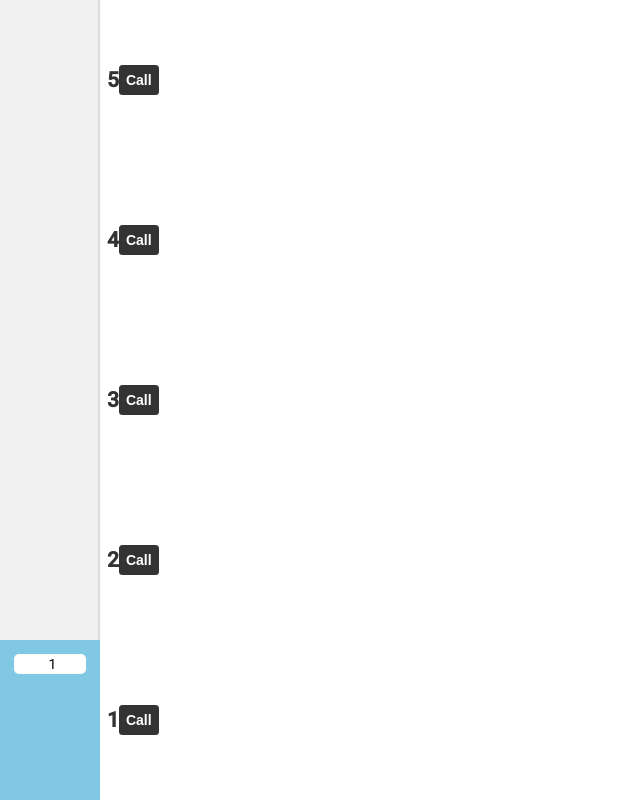
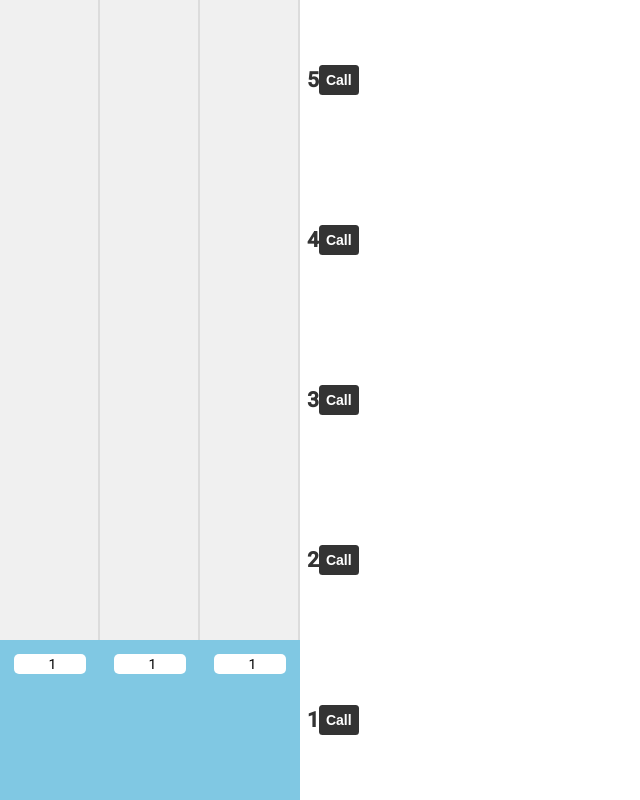
Before and after one commit to xonika9/elevator-emulator-test-task, a Vue app: page / in a window 1280 px wide. Shown: the whole page, without its empty margins (0-640 px from the left). Built offline with nearby package versions, Linux system fonts and the light colour scheme.

Commit message:
add multiple elevators

```diff
--- a/src/App.vue
+++ b/src/App.vue
@@ -1,91 +1,143 @@
 <script setup>
-import { ref, reactive, watch } from 'vue';
+import { ref, reactive, watch, onMounted } from 'vue';
 import ElevatorShaft from './components/ElevatorShaft/ElevatorShaft.vue';
 import ElevatorFloors from './components/ElevatorFloors/ElevatorFloors.vue';
 import ElevatorCab from './components/ElevatorCab/ElevatorCab.vue';
-import { NUM_FLOORS } from './config';
+import { NUM_FLOORS, NUM_ELEVATORS } from './config';
 
-const currentFloor = ref(1);
-const targetFloor = reactive({ value: 1 });
-const direction = ref('');
-const activeCalls = reactive(new Array(NUM_FLOORS).fill(false));
-const arrivedFloors = reactive(new Array(NUM_FLOORS).fill(false));
-const callQueue = ref([]);
-const movingToTarget = ref(false);
-const storedState = JSON.parse(localStorage.getItem('elevatorState') || '{}');
+const createElevator = () => {
+  const elevator = {
+    currentFloor: ref(1),
+    targetFloor: reactive({ value: 1 }),
+    direction: ref(''),
+    activeCalls: reactive(new Array(NUM_FLOORS).fill(false)),
+    arrivedFloors: reactive(new Array(NUM_FLOORS).fill(false)),
+    callQueue: ref([]),
+    movingToTarget: ref(false),
+  };
 
-currentFloor.value = storedState.currentFloor || 1;
-targetFloor.value = storedState.targetFloor || 1;
-callQueue.value = storedState.callQueue || [];
+  watch(elevator.currentFloor, (newFloor, oldFloor) => {
+    elevator.direction.value = newFloor > oldFloor ? '↑' : '↓';
+  });
 
-const saveState = () => {
+  return elevator;
+};
+
+const saveState = (elevator, index) => {
   const state = {
-    currentFloor: currentFloor.value,
-    targetFloor: targetFloor.value,
-    callQueue: callQueue.value,
+    currentFloor: elevator.currentFloor.value,
+    targetFloor: elevator.targetFloor.value,
+    callQueue: elevator.callQueue.value,
   };
-  localStorage.setItem('elevatorState', JSON.stringify(state));
+  localStorage.setItem(`elevatorState-${index}`, JSON.stringify(state));
 };
+
+const restoreState = (elevator, index) => {
+  const storedState = JSON.parse(
+    localStorage.getItem(`elevatorState-${index}`) || '{}'
+  );
+
+  elevator.currentFloor.value = storedState.currentFloor || 1;
+  elevator.targetFloor.value = storedState.targetFloor || 1;
+  elevator.callQueue.value = storedState.callQueue || [];
+};
+
+const operateElevator = (elevator, index) => {
+  restoreState(elevator, index);
 
   const callElevator = async (floor) => {
     if (
-    (currentFloor.value === floor && !movingToTarget.value) ||
-    (targetFloor.value === floor && movingToTarget.value) ||
-    callQueue.value.includes(floor)
+      (elevator.currentFloor.value === floor &&
+        !elevator.movingToTarget.value) ||
+      (elevator.targetFloor.value === floor && elevator.movingToTarget.value) ||
+      elevator.callQueue.value.includes(floor)
     ) {
       return;
     }
 
-  callQueue.value.push(floor);
-  activeCalls[floor - 1] = true;
-  saveState();
-  if (movingToTarget.value) return;
+    elevator.callQueue.value.push(floor);
+    elevator.activeCalls[floor - 1] = true;
+    saveState(elevator, index);
 
-  while (callQueue.value.length > 0) {
-    movingToTarget.value = true;
-    targetFloor.value = callQueue.value[0];
-    activeCalls[targetFloor.value - 1] = true;
+    if (elevator.movingToTarget.value) return;
+    while (elevator.callQueue.value.length > 0) {
+      elevator.movingToTarget.value = true;
+      elevator.targetFloor.value = elevator.callQueue.value[0];
+      elevator.activeCalls[elevator.targetFloor.value - 1] = true;
       const delay = (ms) => new Promise((resolve) => setTimeout(resolve, ms));
 
-    while (currentFloor.value !== targetFloor.value) {
-      if (targetFloor.value > currentFloor.value) {
-        currentFloor.value++;
+      while (elevator.currentFloor.value !== elevator.targetFloor.value) {
+        if (elevator.targetFloor.value > elevator.currentFloor.value) {
+          elevator.currentFloor.value++;
         } else {
-        currentFloor.value--;
+          elevator.currentFloor.value--;
         }
         await delay(1000);
       }
 
-    arrivedFloors[targetFloor.value - 1] = true;
+      elevator.arrivedFloors[elevator.targetFloor.value - 1] = true;
       await delay(3000);
-    activeCalls[targetFloor.value - 1] = false;
-    arrivedFloors[targetFloor.value - 1] = false;
-    callQueue.value.shift();
-    movingToTarget.value = false;
-    saveState();
+      elevator.activeCalls[elevator.targetFloor.value - 1] = false;
+      elevator.arrivedFloors[elevator.targetFloor.value - 1] = false;
+      elevator.callQueue.value.shift();
+      elevator.movingToTarget.value = false;
+      saveState(elevator, index);
     }
   };
 
-watch(currentFloor, (newFloor, oldFloor) => {
-  direction.value = newFloor > oldFloor ? '↑' : '↓';
+  return callElevator;
+};
+
+const elevators = new Array(NUM_ELEVATORS).fill(null).map((_, index) => {
+  const elevator = createElevator();
+  const callElevator = operateElevator(elevator, index);
+  return { ...elevator, callElevator };
 });
+
+const callElevator = async (floor) => {
+  const availableElevator = elevators.find(
+    (elevator) => !elevator.movingToTarget.value
+  );
+  const elevatorToUse = availableElevator || elevators[0];
+  await elevatorToUse.callElevator(floor);
+};
 </script>
 
 <template>
-  <elevator-shaft />
+  <div class="elevator-shafts">
+    <elevator-shaft v-for="(elevator, index) in elevators" :key="index" />
+  </div>
   <elevator-floors
     :callElevator="callElevator"
-    :activeCalls="activeCalls"
-    :arrivedFloors="arrivedFloors"
+    :activeCalls="elevators[0].activeCalls"
+    :arrivedFloors="elevators[0].arrivedFloors"
     :numFloors="NUM_FLOORS"
   />
+  <div class="elevator-cabs">
     <elevator-cab
-    :currentFloor="currentFloor"
-    :direction="direction"
-    :targetFloor="targetFloor.value"
-    :activeCalls="activeCalls"
+      v-for="(elevator, index) in elevators"
+      :key="index"
+      :currentFloor="elevator.currentFloor.value"
+      :direction="elevator.direction.value"
+      :targetFloor="elevator.targetFloor.value"
+      :activeCalls="elevator.activeCalls"
       :numFloors="NUM_FLOORS"
     />
+  </div>
 </template>
 
-<style scoped></style>
+<style scoped>
+.elevator-shafts {
+  display: flex;
+  align-items: flex-end;
+}
+
+.elevator-cabs {
+  position: absolute;
+  bottom: 0;
+  left: 0;
+  display: flex;
+  align-items: flex-end;
+  height: 100%;
+}
+</style>
--- a/src/components/ElevatorCab/ElevatorCab.css
+++ b/src/components/ElevatorCab/ElevatorCab.css
@@ -1,7 +1,7 @@
 .elevator-cab {
-  position: absolute;
+  /* position: absolute;
   bottom: 0;
-  left: 0;
+  left: 0; */
   width: 100px;
   background-color: #80c8e3;
   transition: transform 1s linear;
--- a/src/config.js
+++ b/src/config.js
@@ -1 +1,2 @@
 export const NUM_FLOORS = 5;
+export const NUM_ELEVATORS = 3;
```
Lines whose indentation alone changed are shown as unchanged.
